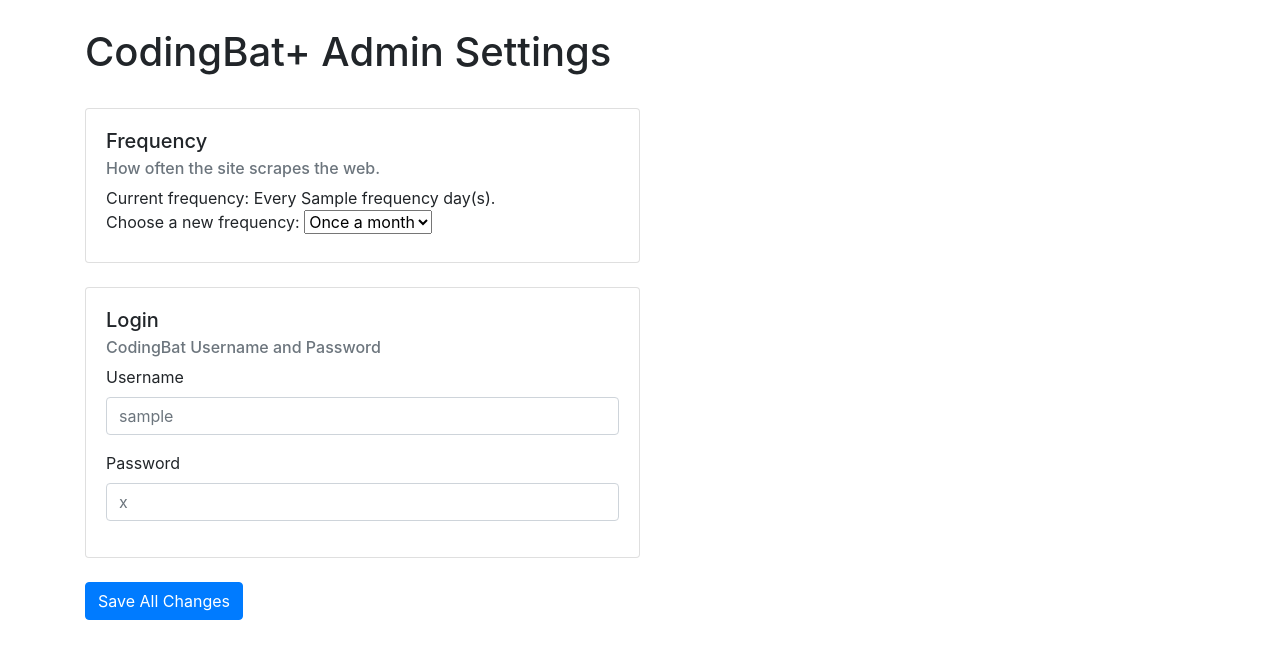
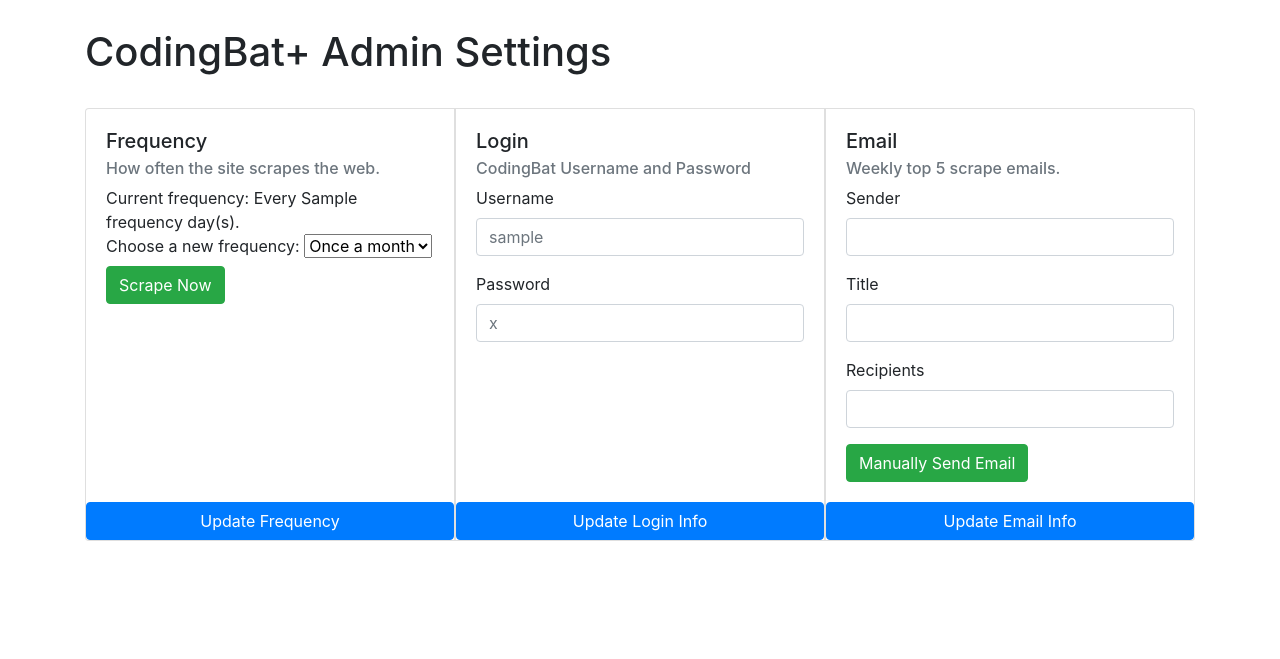
Before and after one commit to adamhorvitz/CodingBatPlus, a Python web app: template templates/settings.html in a window 1280 px wide. Shown: the part 56-715 px from the top of the page. Run offline with Jinja, Linux system fonts and the light colour scheme; the template is opened without the code that fills it: most values are stand-ins (such as "Sample title", 1, 10 or a date in 2020).

Commit message:
Added email sending functionality, changed UI for Settings page

```diff
--- a/requirements.txt
+++ b/requirements.txt
@@ -9,3 +9,4 @@ Flask-APScheduler
 flask-login
 psycopg2-binary
 Flask-Migrate
+Flask-Mail
--- a/templates/settings.html
+++ b/templates/settings.html
@@ -11,7 +11,9 @@ Settings
 
 <form method="post">
 
-<div class="card w-50">
+  <div class="card-group">
+
+<div class="card">
   <div class="card-body">
     <h5 class="card-title">Frequency</h5>
     <h6 class="card-subtitle mb-2 text-muted">How often the site scrapes the web.</h6>
@@ -22,18 +24,14 @@ Settings
   <option value="month">Once a month</option>
   <option value="week">Once a week</option>
   <option value="day">Every day</option>
-</select>
-<!--    <input type="text" list="frequency" />-->
-<!--<datalist id="frequency">-->
-<!--  <option value="month">30</option>-->
-<!--  <option value="week">7</option>-->
-<!--  <option value="day">1</option>-->
-<!--</datalist>-->
+</select><br>
+    <button type="submit" class="btn btn-success" formaction="/settings/database">Scrape Now</button>
   </div>
+  <button type="submit" class="btn btn-primary">Update Frequency</button>
 </div>
 <br>
 
-<div class="card w-50">
+<div class="card">
   <div class="card-body">
     <h5 class="card-title">Login</h5>
     <h6 class="card-subtitle mb-2 text-muted">CodingBat Username and Password</h6>
@@ -47,13 +45,36 @@ Settings
     <label for="password">Password</label>
     <input type="text" class="form-control" id="password" name="password" placeholder= {{ password }}>
   </div>
+  </div>
+  <button type="submit" class="btn btn-primary" formaction="/settings/login">Update Login Info</button>
+</div>
+  <br>
+  <div class="card">
+  <div class="card-body">
+    <h5 class="card-title">Email</h5>
+    <h6 class="card-subtitle mb-2 text-muted">Weekly top 5 scrape emails.</h6>
+    <div class="form-group">
+    <label for="emailSender">Sender</label>
+    <input type="text" class="form-control" id="emailSender" name="emailSender" placeholder= {{ user.emailSender }}>
+  </div>
+  <div class="form-group">
+    <label for="emailTitle">Title</label>
+    <input type="text" class="form-control" id="emailTitle" name="emailTitle" placeholder= {{ user.emailTitle }}>
+  </div><div class="form-group">
+    <label for="emailRecipients">Recipients</label>
+    <input type="text" class="form-control" id="emailRecipients" name="emailRecipients" placeholder= {{ user.emailRecipients }}>
+  </div>
+    <button type="submit" class="btn btn-success" formaction="/settings/email">Manually Send Email</button>
+    </div>
+
+    <button type="submit" class="btn btn-primary" formaction="/settings/emailUpdate">Update Email Info</button>
 
 
   </div>
 </div>
 <br>
+</div>
 
-<button type="submit" class="btn btn-primary">Save All Changes</button>
 </form>
 
 
--- a/works_cited.txt
+++ b/works_cited.txt
@@ -1,2 +1,3 @@
 https://hackersandslackers.com/flask-login-user-authentication/
 https://flask-login.readthedocs.io/en/latest/#how-it-works
+https://mailtrap.io/blog/flask-email-sending/#Sending-emails-in-Flask
```
Also changed, not shown: app.py (+126 -37 lines).
